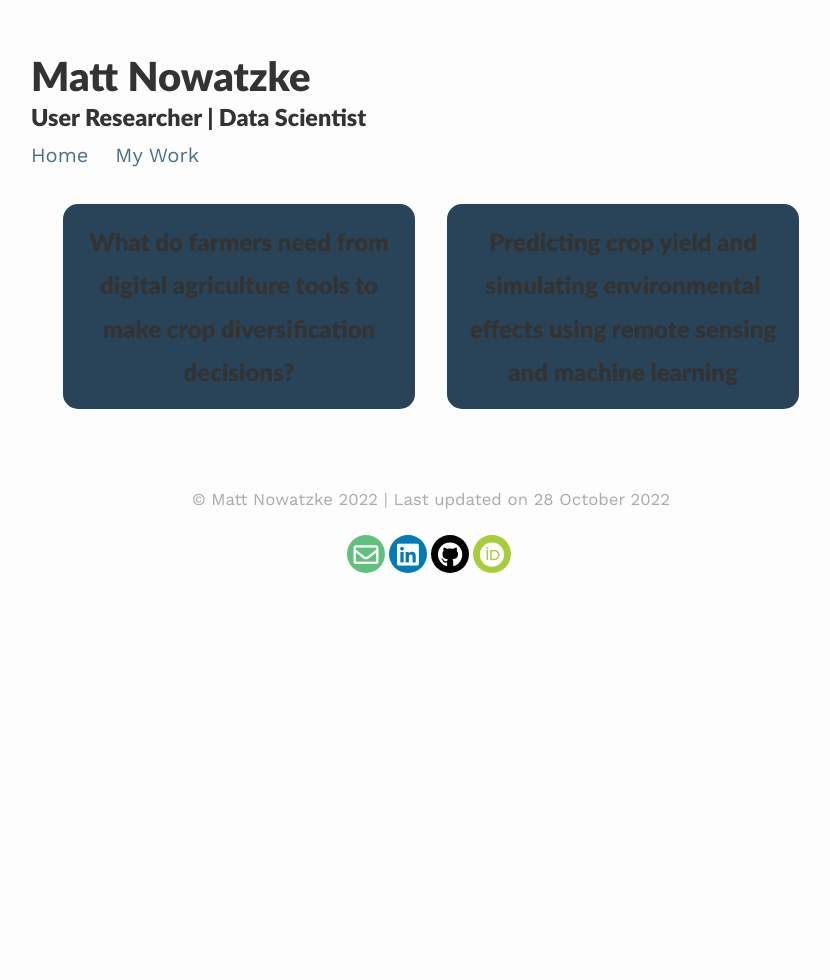
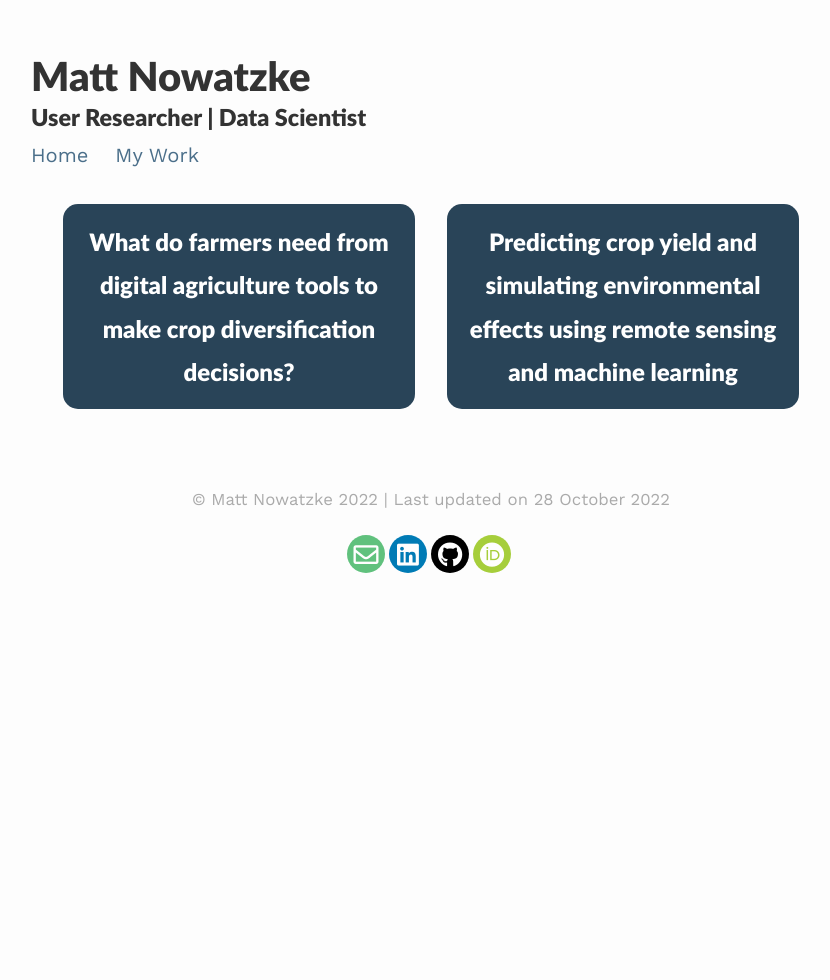
Before and after one commit to mnowatzke/mnowatzke.github.io, a Jekyll site: the page built from _pages/projects.md, in a window 1280 px wide. Shown: the whole page, without its empty margins (209-1039 px from the left). Built offline with Jekyll 4.4.1, drawn with Linux system fonts in a browser that asks for light colours; nearby versions of some CDN libraries.

Commit message:
updated color fonts for dark mode

```diff
--- a/assets/css/_sass/projects.scss
+++ b/assets/css/_sass/projects.scss
@@ -36,7 +36,7 @@
 .projectTile a span {
   display: flex;
   justify-content: center;
-  color: $text-color ;
+  color: $proj-text-color ;
   @media (prefers-color-scheme: dark) {
     color: $text-color-dark;
   }
--- a/assets/css/_sass/variables.scss
+++ b/assets/css/_sass/variables.scss
@@ -19,7 +19,7 @@ $proj-text-color: #fff;
 // Color scheme for dark modes
 $body-bg-dark: #061725;
 $projectbox-dark: lighten($body-bg-dark, 10%);
-$text-color-dark: #777;
+$text-color-dark: #ccc;
 
 // Colour palette for project boxes
 $theme1: ("one",#388087),("two", #6FB3B8),("three",#BADFE7),("four",#C2EDCE),("five",#F6F6F2);
```
